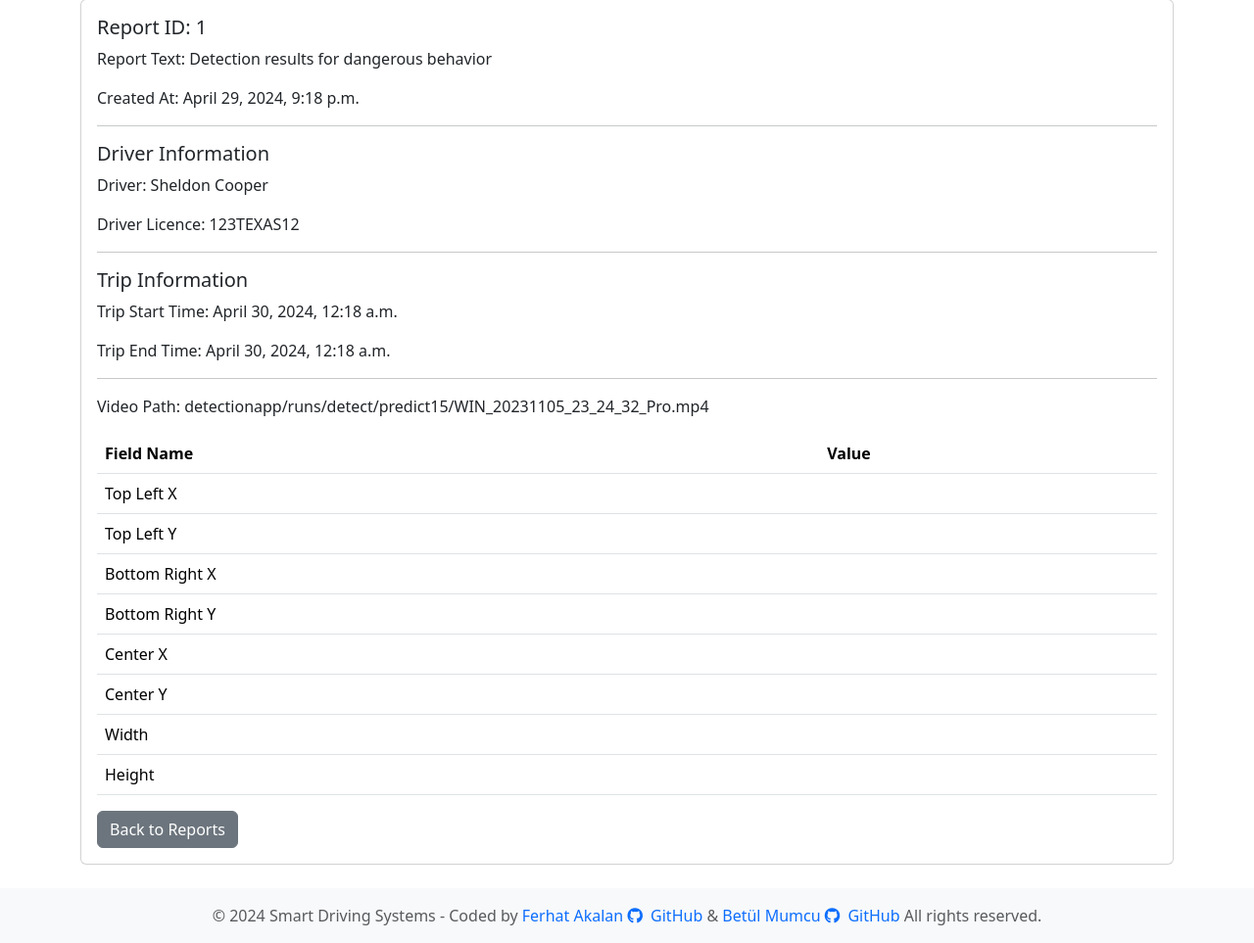
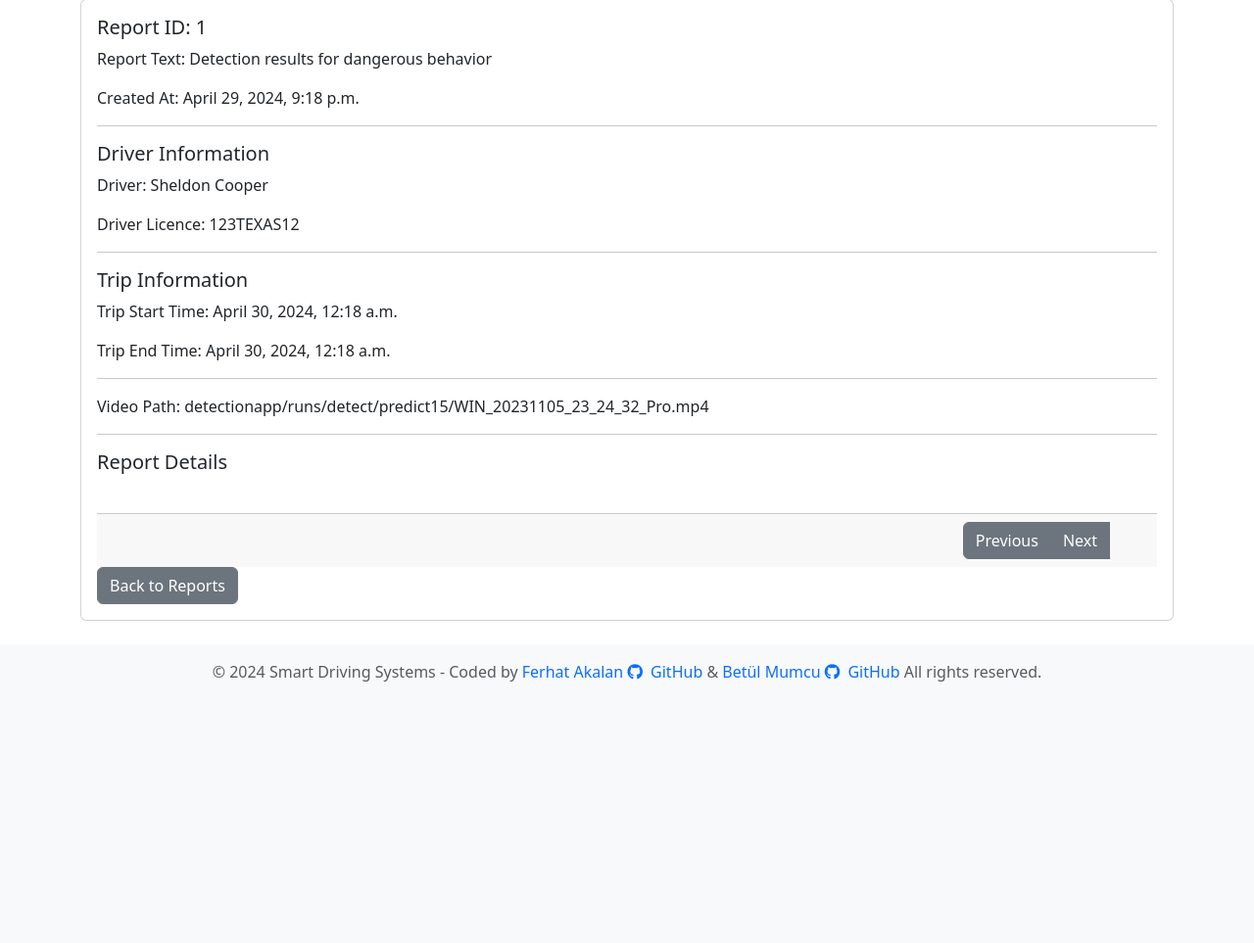
Before and after one commit to FerhatAkalan/SmartDrivingSystems, a Django app: page /report/report-details/1/ in a window 1280 px wide. Shown: the part 188-1151 px from the top of the page at 98% size. After the commit the page ends 884 px from the top, so only its background shows below. Run offline with Django 4.2, Linux system fonts and the light colour scheme; data comes from the database, SQL or seed files in the repository; both versions use the stored data as it was after the commit; some libraries are stand-ins or nearby versions.

Commit message:
report-details and frame-info & total-frame

```diff
--- a/report/models.py
+++ b/report/models.py
@@ -26,6 +26,7 @@ class Reports(models.Model):
     report_text = models.TextField()
     report_path = models.TextField()
     created_at = models.DateTimeField(default=timezone.now)
+    total_frames = models.IntegerField()
 
 class ReportDetails(models.Model):
     report = models.ForeignKey(Reports, on_delete=models.CASCADE)
@@ -42,6 +43,7 @@ class ReportDetails(models.Model):
     masks = models.JSONField(null=True, blank=True)
     keypoints = models.JSONField(null=True, blank=True)
     probabilities = models.JSONField(null=True, blank=True)
+    frame_info = models.IntegerField()  # Frame information
 
     def __str__(self):
         return f"Report Details for {self.report}"
--- a/report/templates/report-details.html
+++ b/report/templates/report-details.html
@@ -19,62 +19,95 @@
             <hr>
             <p class="card-text">Video Path: {{ report.report_path }}</p>
             {% if report_details %}
-            <p class="card-text">Safe Driving Score: {{ report_details.safe_driving }}</p>
+            <p class="card-text">Safe Driving Score: {{ report_details.confidence }}</p>
             <div class="card-body">
                 {% if report.report_path|slice:'-4:' == '.jpg' %}
                     <img src="{% static report.report_path %}" alt="Detected Image" class="img-fluid">
                 {% elif report.report_path|slice:'-4:' == '.mp4' %}
                     <video width="100%" height="auto" controls>
-                        <source src="{% static report_details.report.report_path %}" type="video/mp4">
+                        <source src="{% static report.report_path %}" type="video/mp4">
                         Your browser does not support the video tag.
                     </video>
                 {% endif %}
             </div>
             {% endif %}
             <!-- Diğer rapor detayları buraya eklenebilir -->
-            <table class="table">
-                <thead>
-                    <tr>
-                        <th scope="col">Field Name</th>
-                        <th scope="col">Value</th>
-                    </tr>
-                </thead>
-                <tbody>
-                    <tr>
-                        <td>Top Left X</td>
-                        <td>{{ report_details.top_left_x }}</td>
-                    </tr>
-                    <tr>
-                        <td>Top Left Y</td>
-                        <td>{{ report_details.top_left_y }}</td>
-                    </tr>
-                    <tr>
-                        <td>Bottom Right X</td>
-                        <td>{{ report_details.bottom_right_x }}</td>
-                    </tr>
-                    <tr>
-                        <td>Bottom Right Y</td>
-                        <td>{{ report_details.bottom_right_y }}</td>
-                    </tr>
-                    <tr>
-                        <td>Center X</td>
-                        <td>{{ report_details.center_x }}</td>
-                    </tr>
-                    <tr>
-                        <td>Center Y</td>
-                        <td>{{ report_details.center_y }}</td>
-                    </tr>
-                    <tr>
-                        <td>Width</td>
-                        <td>{{ report_details.width }}</td>
-                    </tr>
-                    <tr>
-                        <td>Height</td>
-                        <td>{{ report_details.height }}</td>
-                    </tr>
-                    <!-- Diğer alanlar buraya eklenebilir -->
-                </tbody>
-            </table>
+            <hr>
+            <h5 class="card-title">Report Details </h5>
+                    <div class="card-body" id="result-details">
+                        {% for item in report_details %}
+                            {% if item.label != "Unknown" %}
+                                <div class="card-body" style="display: none;">
+                                    <ul class="list-group">
+                                        <li class="list-group-item">
+                                            {% comment %} <strong>Detected Boxes:  {{ item.frame_info  }}</strong><br> {% endcomment %}
+                                            Class: {{ item.label }}<br>
+                                            Confidence: {{ item.confidence }}<br>
+                                            Sol Üst Köşe (x_min, y_min): ({{ item.top_left_x }}, {{ item.top_left_y }})<br>
+                                            Sağ Alt Köşe (x_max, y_max): ({{ item.bottom_right_x }}, {{ item.bottom_right_y }})<br>
+                                            Merkez Koordinatlar (x_center, y_center): ({{ item.center_x }}, {{ item.center_y }})<br>
+                                            Genişlik: {{ item.width }}<br>
+                                            Yükseklik: {{ item.height }}<br>
+                                            Masks: {{ item.masks }}<br>
+                                            Keypoints: {{ item.keypoints }}<br>
+                                            Probabilities: {{ item.probabilities }}<br>
+                                            {% comment %} <li class="list-group-item">
+                                                <strong>Frame Info:</strong><br>
+                                                {{ item.frame_info  }}
+                                            </li> {% endcomment %}
+                                        </li>
+                                    </ul>
+                                </div>
+                            {% endif %}
+                        {% endfor %}
+                    </div>
+                    <div class="card-footer d-flex justify-content-between align-items-center">
+                        <div>
+                        </div>
+                        <div class="d-flex align-items-center">
+                            <div class="btn-group" role="group" aria-label="Page Navigation">
+                                <button id="prev-page" class="btn btn-secondary">Previous</button>
+                                <button id="next-page" class="btn btn-secondary">Next</button>
+                                <p id="page-info" class="mb-0 mx-3"></p>
+                            </div>
+                        </div>
+                    </div>
+            <script>
+                // Sayfalama işlemi için gerekli değişkenler
+                var currentPage = 1;
+                var itemsPerPage = 1; // Sayfa başına gösterilecek öğe sayısı
+                // Sayfa yüklendiğinde ilk sayfayı göster
+                showPage(currentPage);
+                // Sayfalama işlemini gerçekleştiren fonksiyon
+                function showPage(page) {
+                    var elements = document.querySelectorAll('#result-details .card-body'); // Sonuçları içeren kartların listesi
+                    // Tüm kartları gizle
+                    elements.forEach(function(element) {
+                        element.style.display = 'none';
+                    });
+                    // Belirtilen aralıktaki kartları göster
+                    elements[page - 1].style.display = 'block';
+                    // Sayfa bilgisini güncelle
+                    var totalItems = elements.length;
+                    var totalPages = Math.ceil(totalItems / itemsPerPage);
+                    document.getElementById('page-info').textContent = 'Page ' + page + '/' + totalPages;
+                }
+                // Sayfa değiştirme düğmelerine tıklama olayını dinle
+                document.getElementById('prev-page').addEventListener('click', function() {
+                    if (currentPage > 1) {
+                        currentPage--;
+                        showPage(currentPage);
+                    }
+                });
+                document.getElementById('next-page').addEventListener('click', function() {
+                    var totalItems = document.querySelectorAll('#result-details .card-body').length;
+                    var totalPages = Math.ceil(totalItems / itemsPerPage);
+                    if (currentPage < totalPages) {
+                        currentPage++;
+                        showPage(currentPage);
+                    }
+                });
+            </script>
             <div>
                 <a href="{% url 'driver_reports' %}" class="btn btn-secondary">Back to Reports</a>
             </div>
--- a/report/views.py
+++ b/report/views.py
@@ -39,11 +39,12 @@ def driver_reports(request):
     return render(request, 'driver-reports.html', {'reports': reports})
 
 def report_details(request, report_id):
+    # Veritabanından rapor detaylarını al
     report = get_object_or_404(Reports, pk=report_id)
-    report_details = ReportDetails.objects.filter(report=report).first()
+    report_details = ReportDetails.objects.filter(report_id=report_id)
 
     context = {
-        'report': report,
-        'report_details': report_details,
+        'report':report,
+        'report_details': report_details
     }
-    return render(request, 'report-details.html',context)
+    return render(request, 'report-details.html', context)
```
Also changed, not shown: detectionapp/views.py (+8 -2 lines), db.sqlite3, report/migrations/0001_initial.py.
